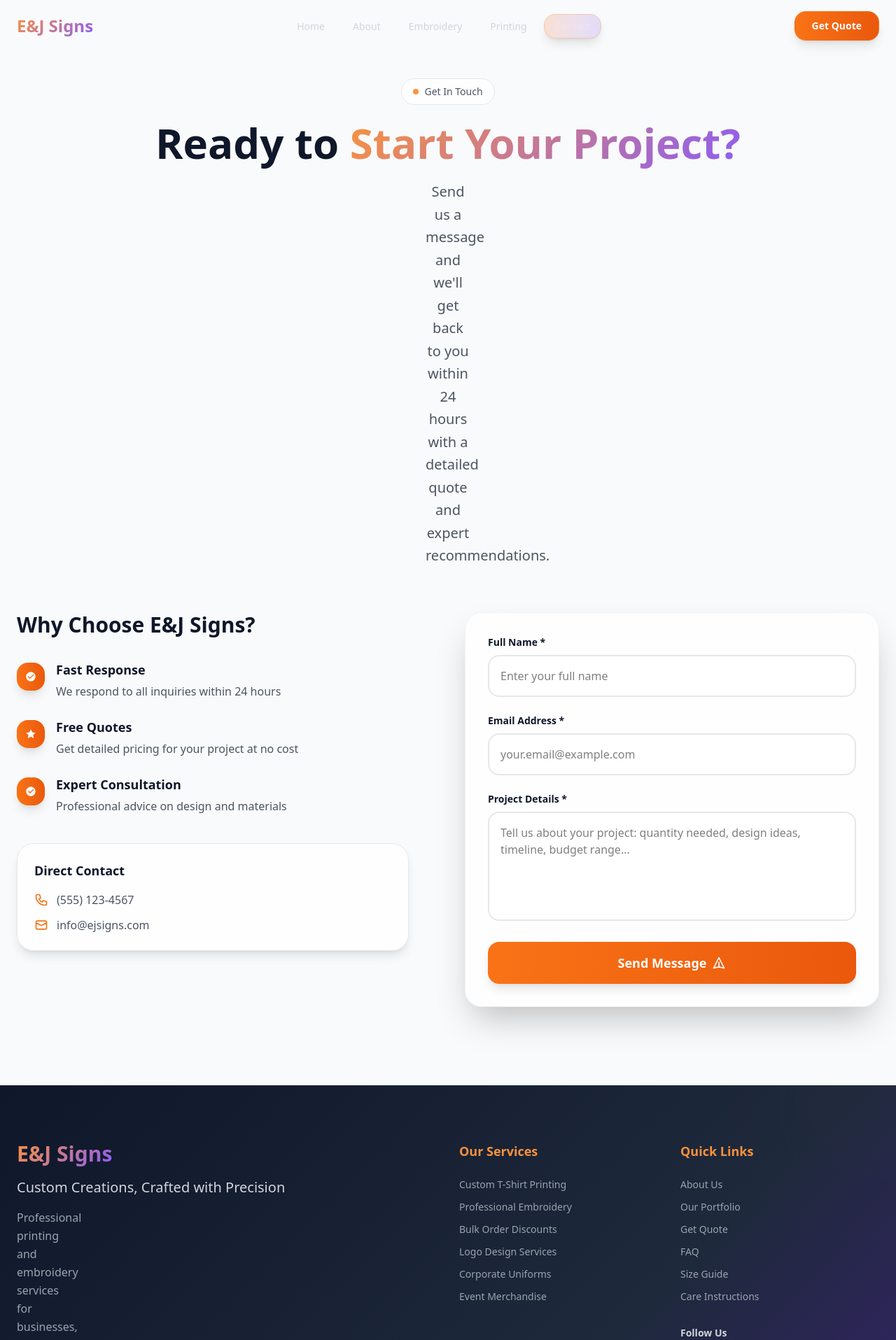
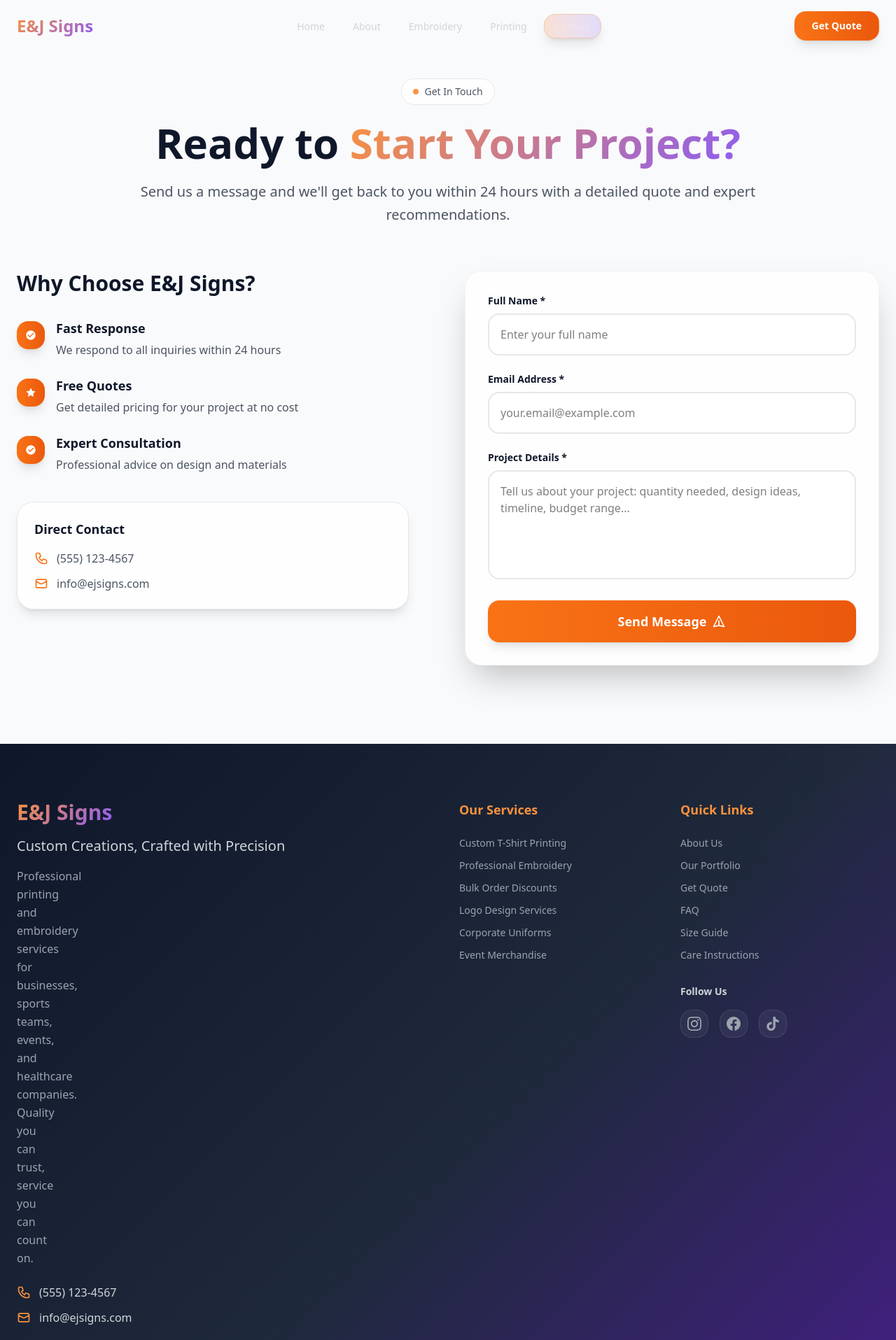
Before and after one commit to akashp3128/ejsigns-website, a React (Vite) app: page /contact in a window 1280 px wide. Shown: the top 1915 px of the page at 70% size. Built offline with nearby package versions, Linux system fonts and the light colour scheme.

Commit message:
Fix text formatting issues in Footer and ContactForm - prevent vertical word wrapping

```diff
--- a/src/components/ContactForm.tsx
+++ b/src/components/ContactForm.tsx
@@ -121,7 +121,7 @@ function ContactForm() {
           <h2 className="text-4xl md:text-5xl lg:text-6xl font-bold mb-6 text-primary-900">
             Ready to <span className="text-gradient bg-gradient-to-r from-accent-500 to-secondary-600">Start Your Project?</span>
           </h2>
-          <div className="max-w-3xl mx-auto">
+          <div className="w-full max-w-4xl mx-auto">
             <p className="text-xl text-neutral-600 leading-relaxed">
               Send us a message and we'll get back to you within 24 hours with a detailed quote and expert recommendations.
             </p>
--- a/src/components/Footer.tsx
+++ b/src/components/Footer.tsx
@@ -93,7 +93,7 @@ function Footer() {
               <p className="text-xl text-neutral-300 mb-4 font-medium">
                 Custom Creations, Crafted with Precision
               </p>
-              <div className="max-w-lg">
+              <div className="max-w-2xl">
                 <p className="text-neutral-400 leading-relaxed">
                   Professional printing and embroidery services for businesses, sports teams, events, and healthcare companies. Quality you can trust, service you can count on.
                 </p>
```
